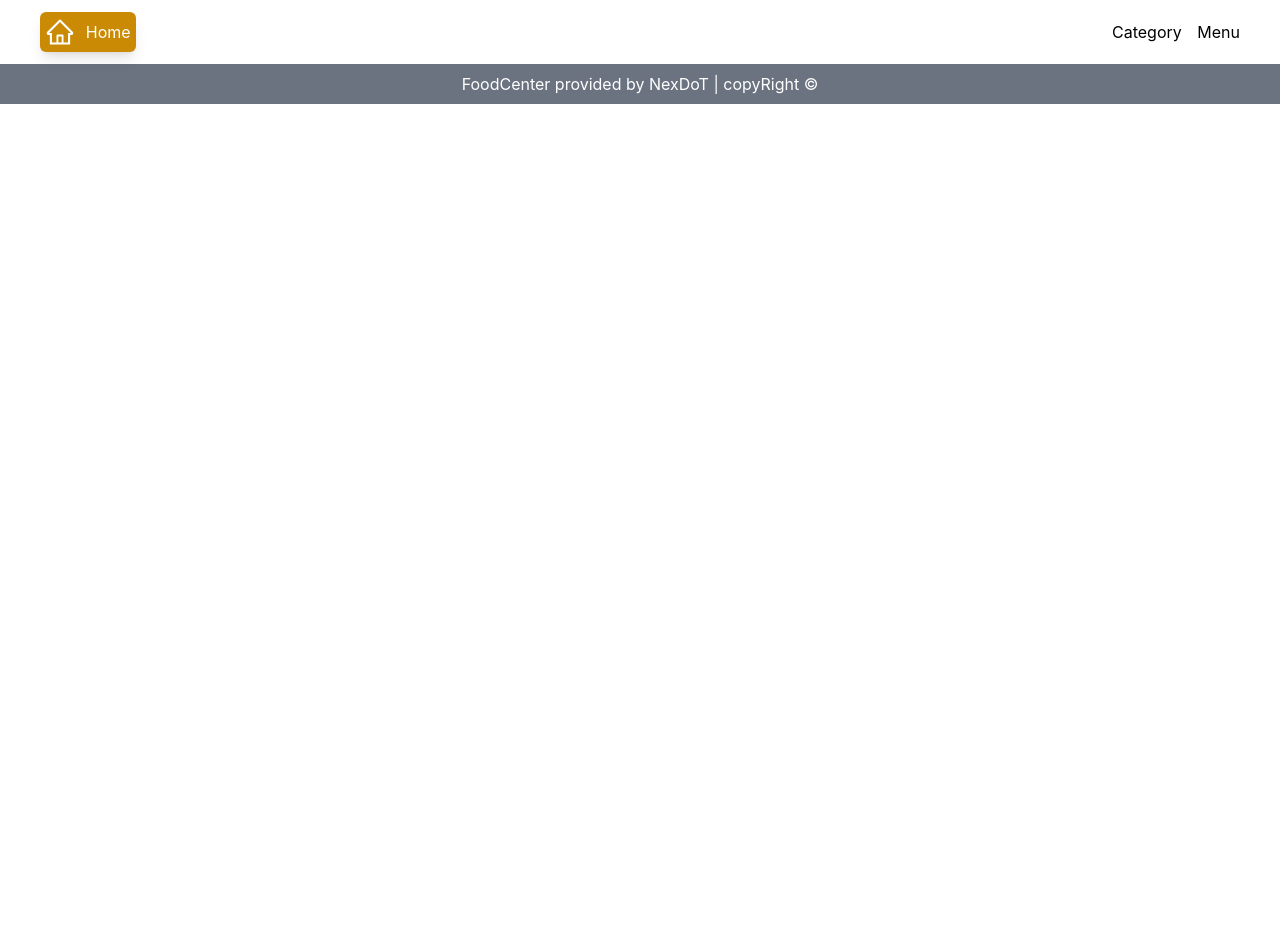
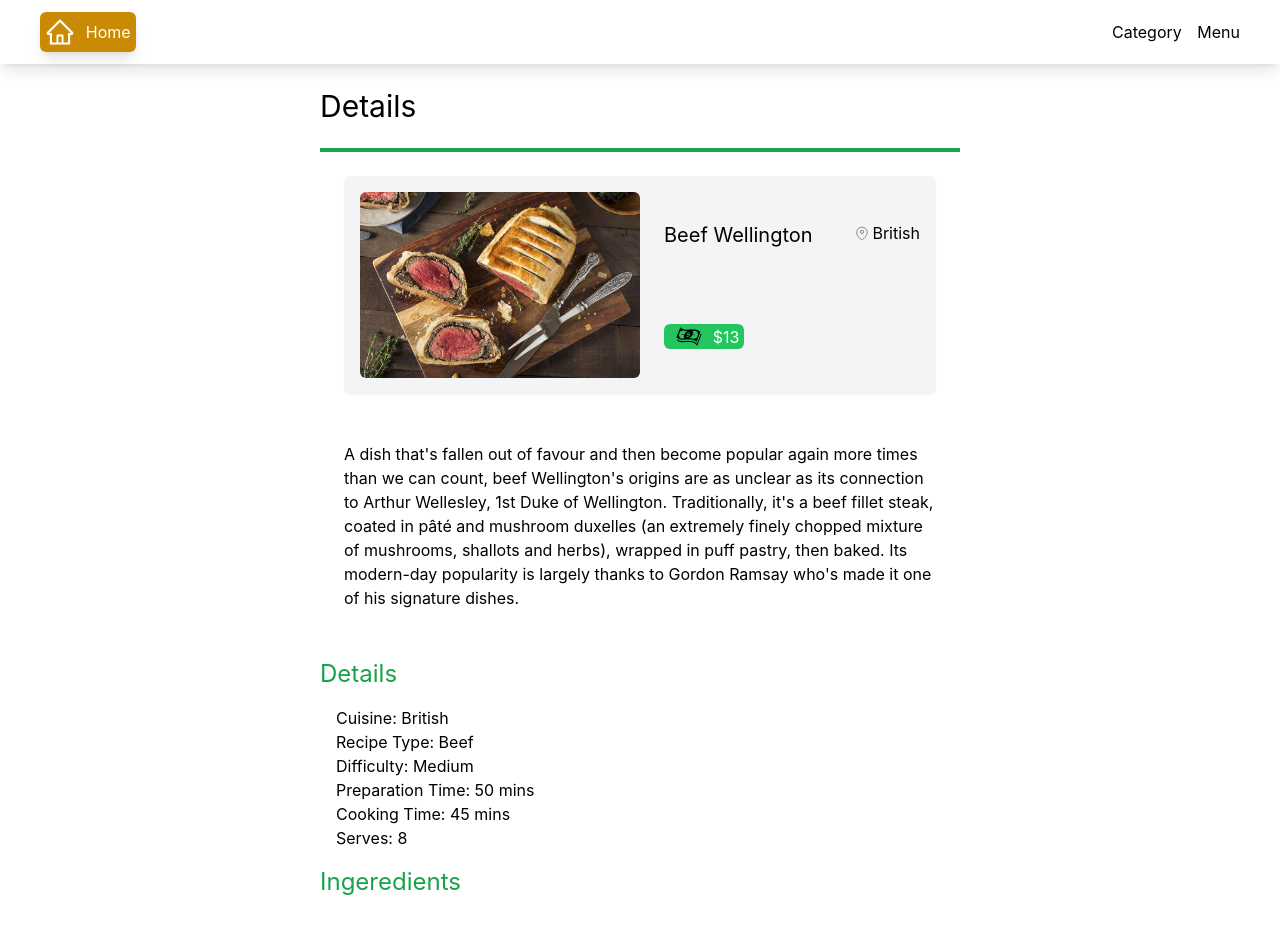
Before and after one commit to Nex-DoT/foodapp, a Next.js app: page /menu/1 in a window 1280 px wide. Shown: the top 933 px of the page. Before the commit the page ends 800 px from the top, so only its background shows below. Built offline with nearby package versions, Linux system fonts and the light colour scheme; data requests are answered from the project's data file.

Commit message:
detail page added

```diff
--- /dev/null
+++ b/components/template/DetailsPage.js
@@ -0,0 +1,53 @@
+import Dollar from "../icons/Dollar";
+import Location from "../icons/Location";
+const DetailsPage = ({data}) => {
+    const {id , name , price , recipe , ingredients , details , introduction , discount} = data;
+    return (
+        <div className="w-2/4 m-auto mt-6 mb-6">
+            <h1 className="text-3xl">Details</h1>
+            <br/>
+            <hr className=" border-green-600 border-2"/>
+            {/* //Food Card Details */}
+            <header className="flex m-6 items-center bg-gray-100 p-4 rounded-md shadow-sm">
+                <img className="w-2/4 rounded-md" src={`/images/${id}.jpeg`} alt="img" />
+                <span className="w-2/4 ml-6 flex items-start justify-between h-32 relative">
+
+                        <h1 className="text-xl">{name}</h1>
+                        <span className="flex items-center">
+                            <Location/>
+                            <p>{details[0].Cuisine}</p>
+                        </span>
+                        <span className=" absolute bottom-0 flex bg-green-500 w-20 items-center justify-center rounded-md text-white">
+                            <Dollar/>
+                             <p className="pl-1">${price}</p>
+                        </span>
+
+                </span>
+            </header>
+            {/* //introduction Section  */}
+            <section className="p-6">
+                <p>{introduction}</p>
+            </section>
+            {/* //Detail section  */}
+            <section className="mt-6">
+                <h2 className="text-2xl text-green-600 ">Details</h2>
+                <ul className="p-4">
+                    {details.map((details , index) =>(<li key={index}>{Object.keys(details)}: {Object.values(details)}</li>))}
+                </ul>
+            </section>
+            {/* // ingeredients section  */}
+            <section>
+            <h2 className="text-2xl text-green-600 ">Ingeredients</h2>
+            <ul className="marker:text-green-600 list-disc p-8">
+                 {ingredients.map((ingredients , index) =>(<li key={index}>{ingredients}</li>))}
+            </ul>
+            </section>
+            {/* //Recipe section  */}
+            <section>
+                <h2 className="text-2xl text-green-600 ">Recipe</h2>
+            </section>
+        </div>
+    );
+};
+
+export default DetailsPage;
--- a/pages/menu/[foodID].js
+++ b/pages/menu/[foodID].js
@@ -1,9 +1,15 @@
+import DetailsPage from "@/components/template/DetailsPage";
 import { redirect } from "next/dist/server/api-utils";
+import { useRouter } from "next/router";
 
 const foodID = ({data}) => {
+    const router = useRouter();
+    if(router.isFallback){
+        return <h1>Loading...</h1>
+    }
     return (
         <div>
-            {console.log(data)}
+            <DetailsPage data={data}/>
         </div>
     );
 };
```
